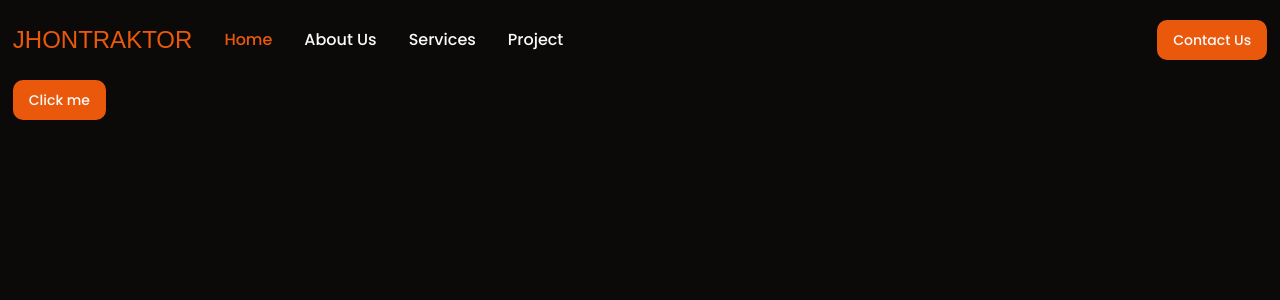
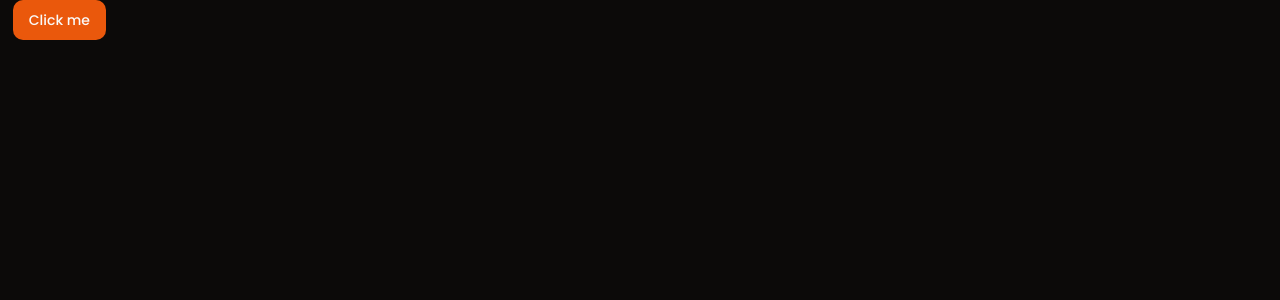
Before and after one commit to fitronansori/next-jhontraktor, a Next.js app: page / in a window 1280 px wide. Shown: the top 300 px of the page. Built offline with nearby package versions, Linux system fonts and the light colour scheme; a web font is replaced by a local one.

Commit message:
Remove Header component from RootLayout

```diff
--- a/src/app/layout.tsx
+++ b/src/app/layout.tsx
@@ -2,7 +2,6 @@ import type { Metadata } from "next";
 import { Poppins, Unlock } from "next/font/google";
 import "./globals.css";
 import { cn } from "@/lib/utils";
-import Header from "@/components/layouts/Header";
 
 const poppins = Poppins({
   variable: "--font-poppins",
@@ -27,7 +26,6 @@ export default function RootLayout({
   return (
     <html lang="en" className="dark">
       <body className={cn("antialiased", poppins.variable, unlock.variable)}>
-        <Header />
         {children}
       </body>
     </html>
```
